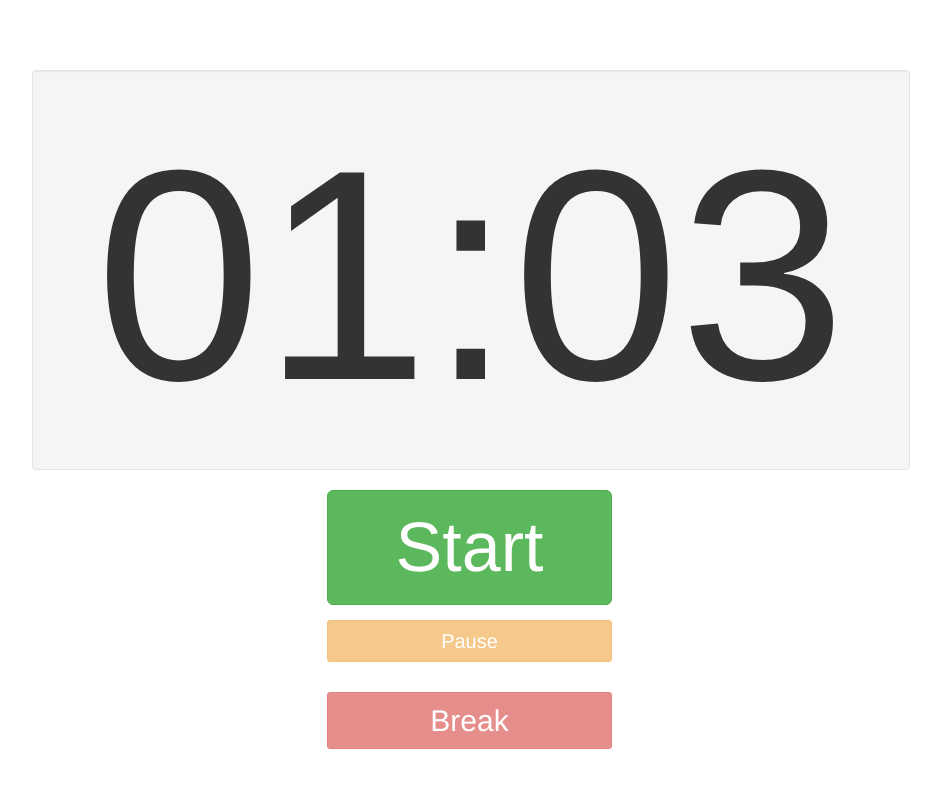
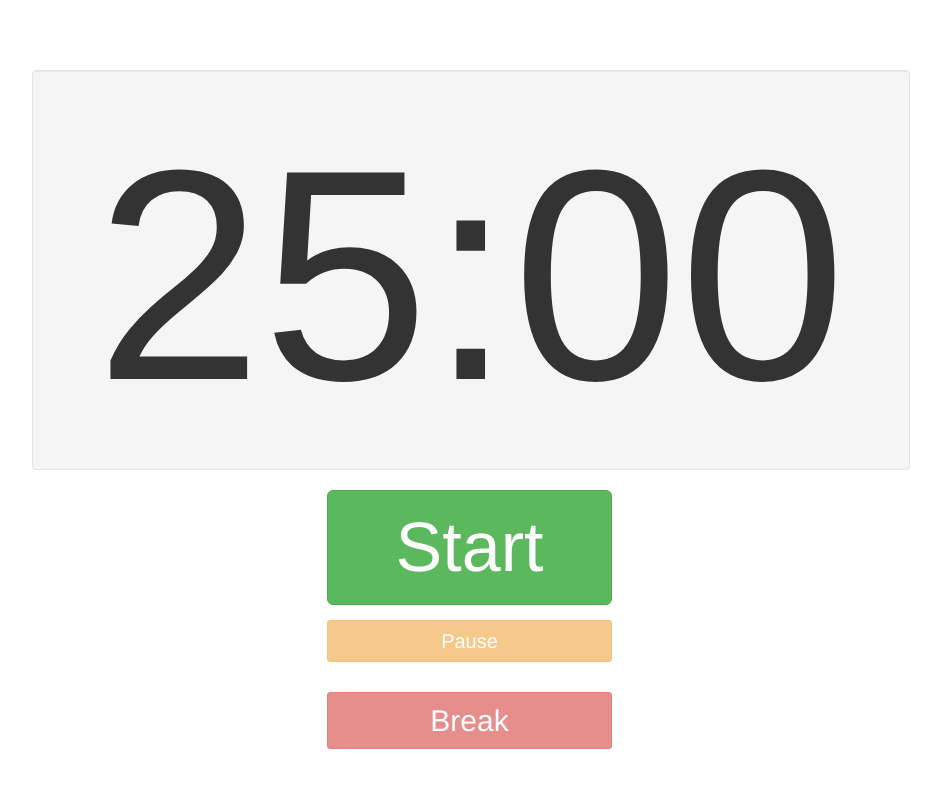
Before and after one commit to hrigoberto/pomodorotimer2, a website: page public/html/index.html in a window 1280 px wide. Shown: the whole page, without its empty margins (218-1159 px from the left). Drawn offline with nearby package versions, Linux system fonts and the light colour scheme; files that its build step writes are made by us from their sources; files whose address does not match are found by name.

Commit message:
changed timer back to 25:00

```diff
--- a/public/html/index.html
+++ b/public/html/index.html
@@ -11,7 +11,7 @@
     <div class="row">
       <div class="well col-md-8 col-lg-9 col-sm-6 col-xs-6 col-md-offset-2 col-sm-offset-3 col-xs-offset-3">
         <h1 id="timer">
-          <span id="minutes">01</span>:<span id="seconds">03</span>
+          <span id="minutes">25</span>:<span id="seconds">00</span>
         </h1>
       </div>
     </div>
```
